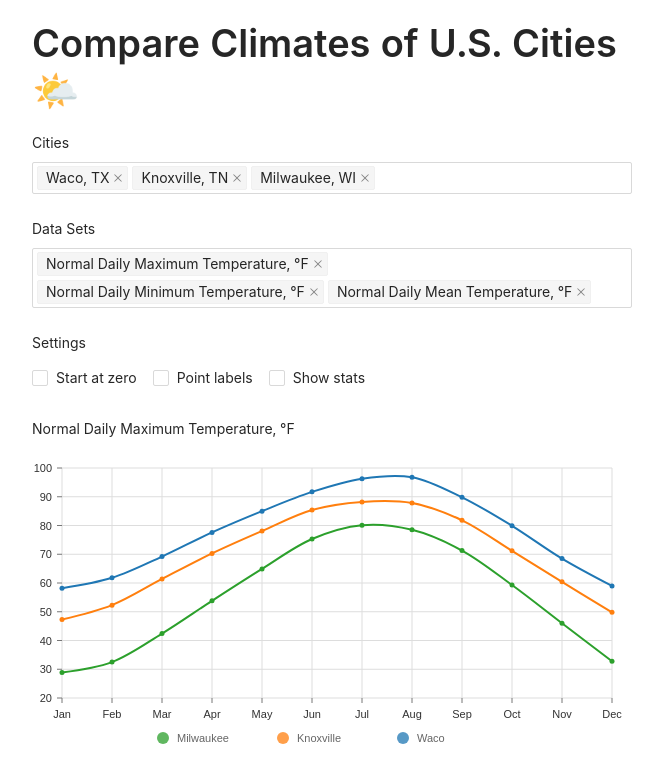
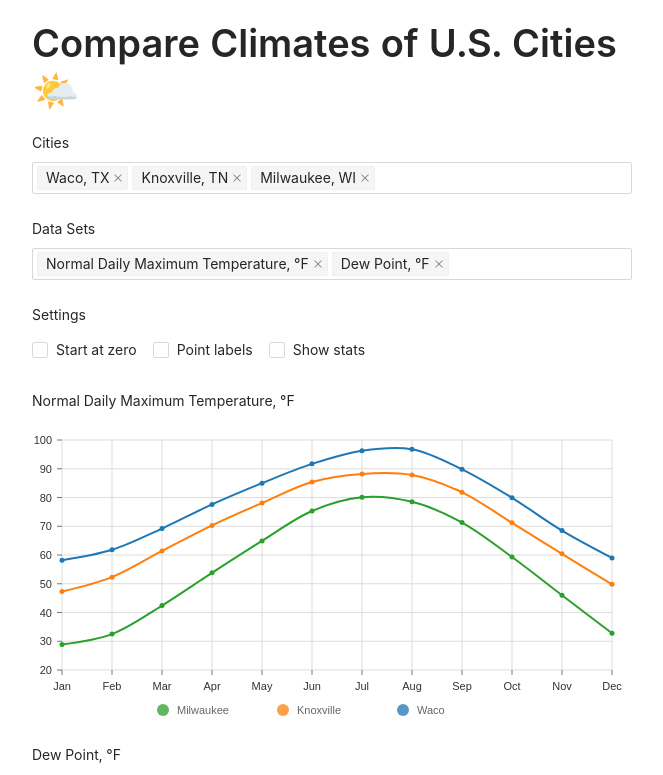
Before and after one commit to ianobermiller/climate-compare, a React (Create React App) app: page / in a window 1280 px wide. Shown: the top 775 px of the page, without its empty margins (308-971 px from the left). Built offline with nearby package versions, Linux system fonts and the light colour scheme.

Commit message:
Add Dew Point

```diff
--- a/src/App.js
+++ b/src/App.js
@@ -11,14 +11,34 @@ import {
 } from 'antd';
 import 'antd/dist/antd.css';
 import './App.css';
-import DataSets from './data.json';
+import DataSetsRaw from './data.json';
 import useLocalStorage from './useLocalStorage';
 
 const {Title} = Typography;
 
-const cities = Object.values(DataSets[0].dataByCityID).sort((a, b) =>
+const cities = Object.values(DataSetsRaw[0].dataByCityID).sort((a, b) =>
   a.city.localeCompare(b.city),
 );
+
+const Humidity = DataSetsRaw.find(
+  ds => ds.name === 'Average Relative Humidity (Afternoon)',
+);
+const Temp = DataSetsRaw.find(
+  ds => ds.name === 'Normal Daily Maximum Temperature, °F',
+);
+const DataSets = DataSetsRaw.concat({
+  name: 'Dew Point, °F',
+  dataByCityID: cities.reduce((acc, {id, city, state}) => {
+    const hum = Humidity.dataByCityID[id]?.valueByMonth;
+    const temp = Temp.dataByCityID[id]?.valueByMonth;
+    if (!hum || !temp) {
+      return acc;
+    }
+    const valueByMonth = hum.map((h, i) => dewPoint(h, temp[i]));
+    acc[id] = {id, city, state, valueByMonth};
+    return acc;
+  }, {}),
+});
 
 const cityOptions = cities.map(loc => (
   <Select.Option key={loc.id} value={loc.id}>
@@ -51,10 +71,10 @@ export default function App() {
     '13891',
     '14839',
   ]);
-  const [dataSetNames, setDataSetNames] = useLocalStorage(
-    'dataSetNames',
-    DataSets.map(ds => ds.name).filter(n => n.includes('Daily')),
-  );
+  const [dataSetNames, setDataSetNames] = useLocalStorage('dataSetNames', [
+    'Normal Daily Maximum Temperature, °F',
+    'Dew Point, °F',
+  ]);
   const [startAtZeroCheckbox, shouldStartAtZero] = useCheckbox('Start at zero');
   const [hasPointLabelsCheckbox, hasPointLabels] = useCheckbox('Point labels');
   const [showStatsCheckbox, shouldShowStats] = useCheckbox('Show stats');
@@ -255,3 +275,15 @@ function group(items, getKey) {
   }
   return result;
 }
+
+// https://bmcnoldy.rsmas.miami.edu/Humidity.html
+function dewPoint(relativeHumidity, tempInF) {
+  return Math.round(
+    (243.04 *
+      (Math.log(relativeHumidity / 100) +
+        (17.625 * tempInF) / (243.04 + tempInF))) /
+      (17.625 -
+        Math.log(relativeHumidity / 100) -
+        (17.625 * tempInF) / (243.04 + tempInF)),
+  );
+}
```
